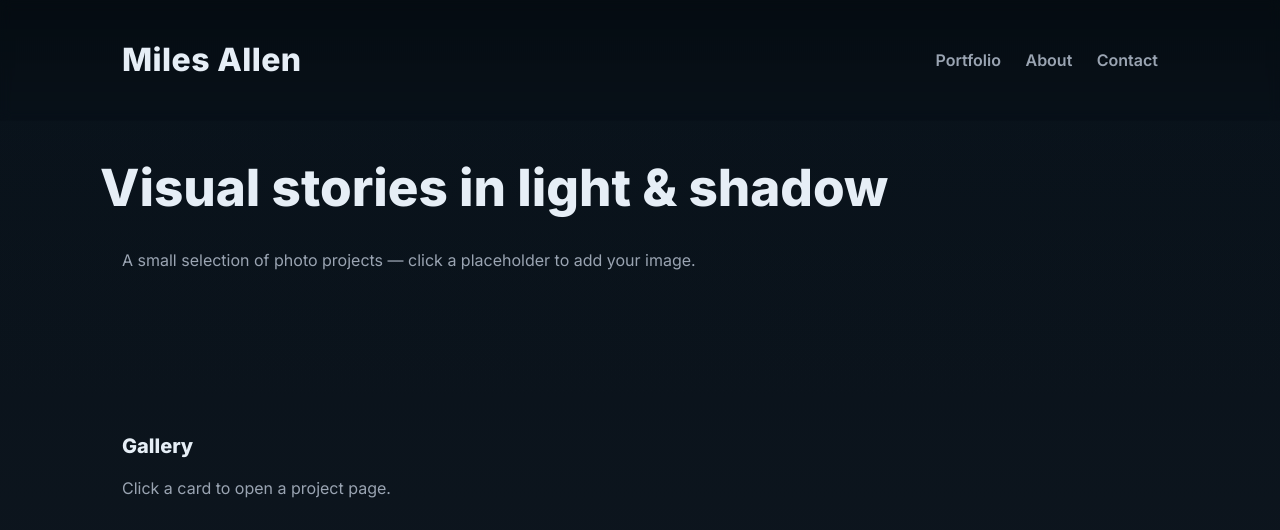
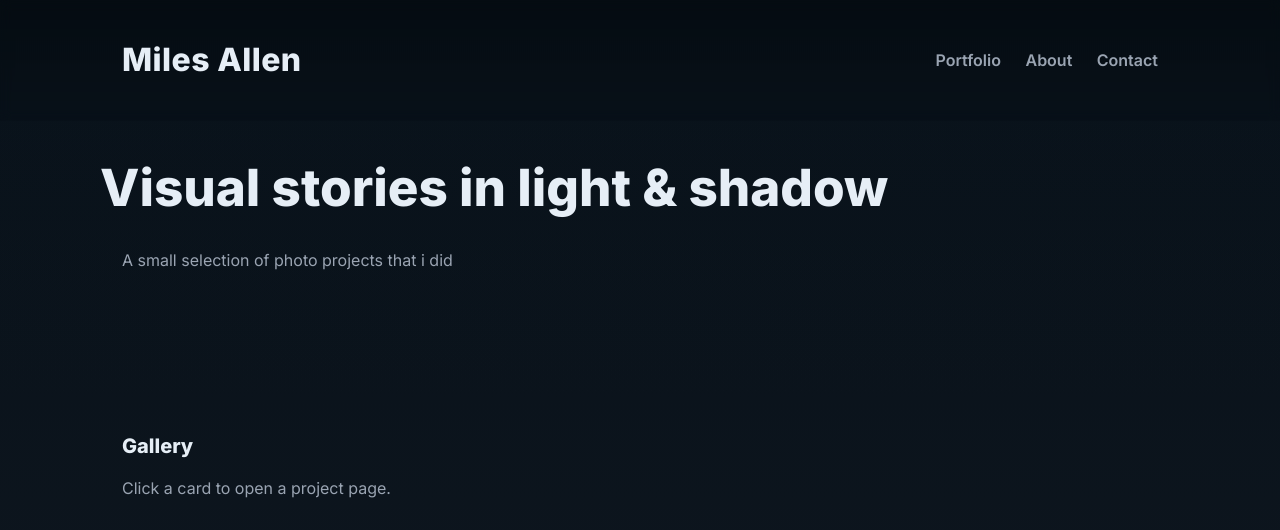
Before and after one commit to mileswolfallen2/photo-shcool-project, a plain HTML site: page index.html in a window 1280 px wide. Shown: the top 530 px of the page. Drawn offline with Linux system fonts and the light colour scheme.

Commit message:
updated txt to make it better

```diff
--- a/index.html
+++ b/index.html
@@ -25,7 +25,7 @@
 			<section class="hero reveal">
 				<div class="wrap hero-inner">
 					<h2 class="hero-title">Visual stories in light & shadow</h2>
-					<p class="hero-sub">A small selection of photo projects — click a placeholder to add your image.</p>
+					<p class="hero-sub">A small selection of photo projects that i did </p>
 				</div>
 			</section>
 
```
Also changed, not shown: photos1.html (+1 -1 lines).
